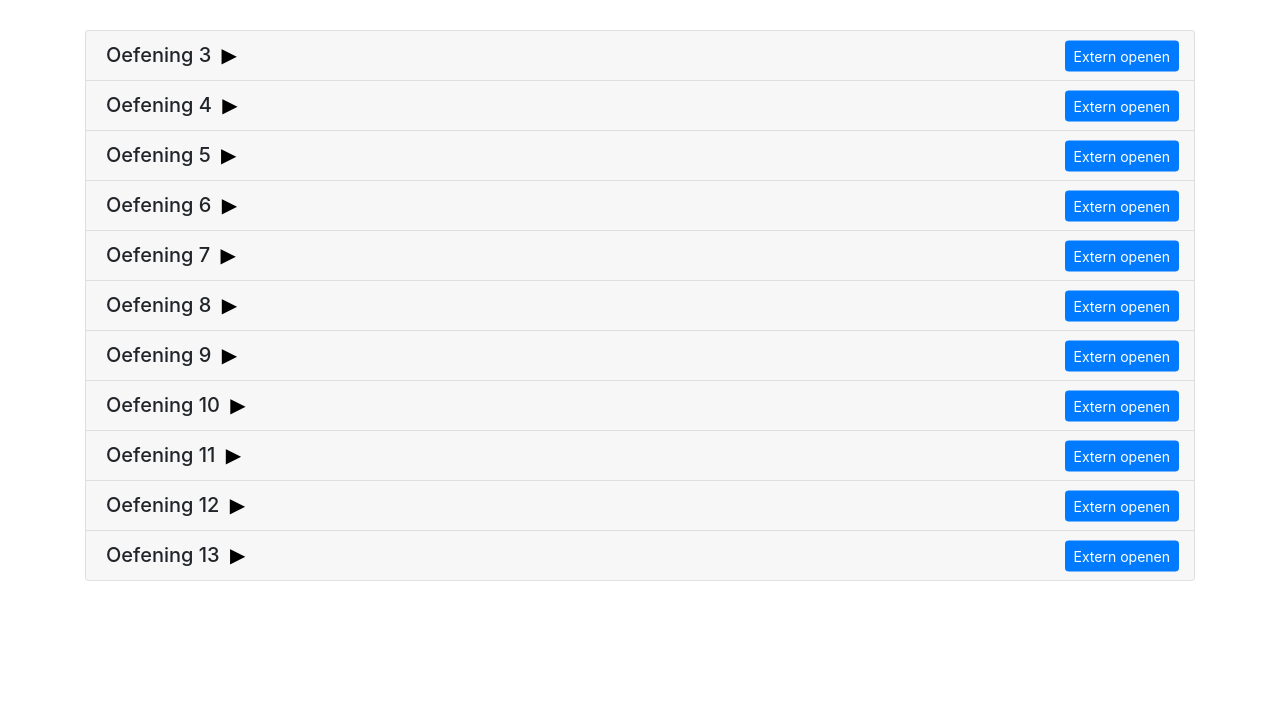
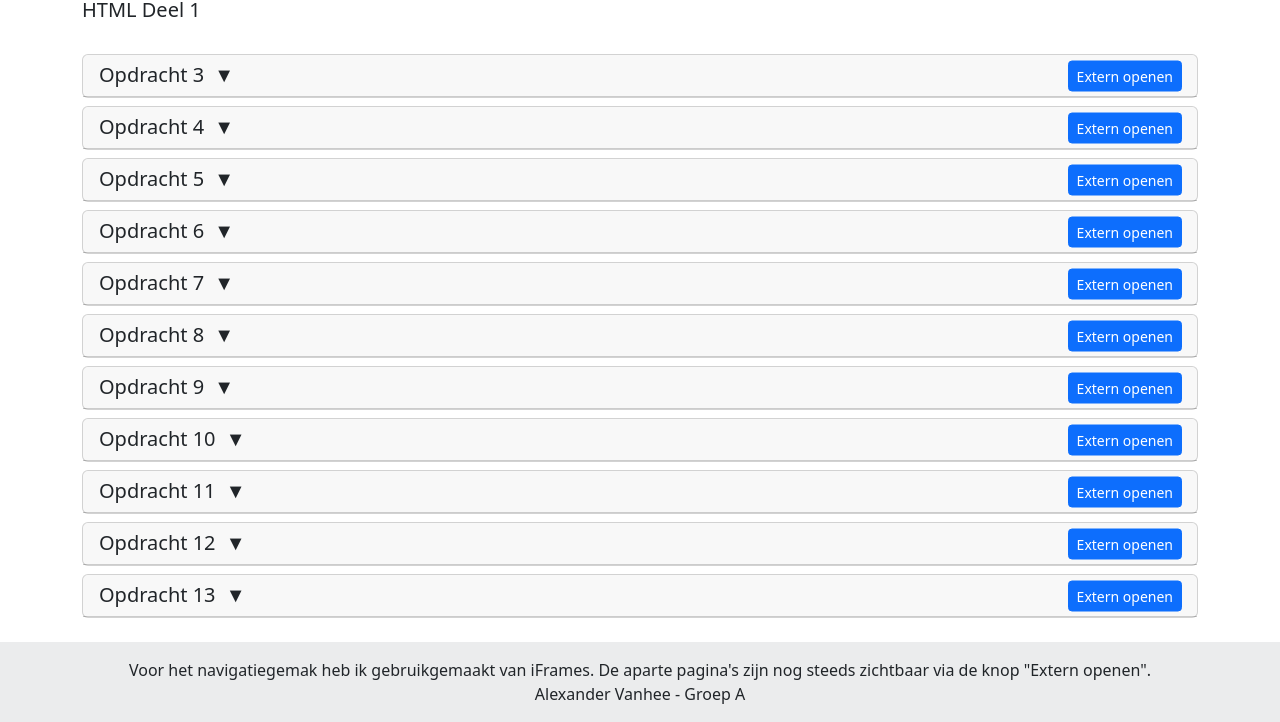
Before and after one commit to AlexanderVanhee/WebDevelopment, a plain HTML site: page index.html in a window 1280 px wide. Shown: the part 225-947 px from the top of the page. Before the commit the page ends 830 px from the top, so only its background shows below. Drawn offline with nearby package versions, Linux system fonts and the light colour scheme.

Commit message:
Final update this week

```diff
--- a/exercises.json
+++ b/exercises.json
@@ -2,19 +2,19 @@
     "tasks": [
       {
         "title": "Labo 2",
-        "subtitle": "HTML",
+        "subtitle": "HTML Deel 1",
         "exercises": [
-          {"title": "Oefening 3", "path": "labo2/oef3.html"},
-          {"title": "Oefening 4", "path": "labo2/oef4.html"},
-          {"title": "Oefening 5", "path": "labo2/oef5.html"},
-          {"title": "Oefening 6", "path": "labo2/oef6.html"},
-          {"title": "Oefening 7", "path": "labo2/oef7.html"},
-          {"title": "Oefening 8", "path": "labo2/oef8.html"},
-          {"title": "Oefening 9", "path": "labo2/oef9.html"},
-          {"title": "Oefening 10", "path": "labo2/oef10.html"},
-          {"title": "Oefening 11", "path": "labo2/oef11.html"},
-          {"title": "Oefening 12", "path": "labo2/oef12.html"},
-          {"title": "Oefening 13", "path": "labo2/oef13.html"}
+          {"title": "Opdracht 3", "path": "labo2/oef3.html"},
+          {"title": "Opdracht 4", "path": "labo2/oef4.html"},
+          {"title": "Opdracht 5", "path": "labo2/oef5.html"},
+          {"title": "Opdracht 6", "path": "labo2/oef6.html"},
+          {"title": "Opdracht 7", "path": "labo2/oef7.html"},
+          {"title": "Opdracht 8", "path": "labo2/oef8.html"},
+          {"title": "Opdracht 9", "path": "labo2/oef9.html"},
+          {"title": "Opdracht 10", "path": "labo2/oef10.html"},
+          {"title": "Opdracht 11", "path": "labo2/oef11.html"},
+          {"title": "Opdracht 12", "path": "labo2/oef12.html"},
+          {"title": "Opdracht 13", "path": "labo2/oef13.html"}
         ]
       }
     ]
--- a/index.html
+++ b/index.html
@@ -4,15 +4,25 @@
     <meta charset="UTF-8">
     <meta name="viewport" content="width=device-width, initial-scale=1.0">
     <title>Oefeningen Alexander Vanhee</title>
-    <link href="https://stackpath.bootstrapcdn.com/bootstrap/4.5.2/css/bootstrap.min.css" rel="stylesheet"> <!-- Bootstrap CSS -->
+    <link href="https://cdn.jsdelivr.net/npm/bootstrap@5.3.0/dist/css/bootstrap.min.css" rel="stylesheet">
+    <link href="https://cdn.jsdelivr.net/npm/bootstrap-icons@1.7.2/font/bootstrap-icons.css" rel="stylesheet">
     <style>
+        html, body {
+            height: 100%;
+        }
+        body {
+            display: flex;
+            flex-direction: column;
+        }
+        .content {
+            flex: 1 0 auto;
+        }
         .preview-container {
             margin-top: 10px;
         }
         iframe {
             width: 100%;
             height: 500px;
-            border: 1px solid #ddd;
         }
         .btn-external {
             margin-left: 10px;
@@ -23,26 +33,7 @@
             padding-right: 60px;
         }
         .exercise-header:hover {
-            background-color: #f8f9fa;
-        }
-        .exercise-title {
-            margin: 0;
-            padding: 0;
-            display: inline-block;
-        }
-
-        .exercise-title::after {
-            content: '\25BC';
-            transform: rotate(-90deg);
-            margin-left: 5px;
-            font-weight: normal;
-            color: black;
-            font-family: Arial, sans-serif;
-        }
-
-        .collapsed.exercise-title::after {
-            content: '\25B6';
-            transform: none;
+            background-color: rgba(var(--bs-secondary-rgb), 0.1);
         }
         .exercise-title {
             margin: 0;
@@ -53,11 +44,11 @@
             content: '\25BC';
             margin-left: 5px;
             font-family: Arial, sans-serif;
+            transition: transform 0.3s ease;
         }
-
-        .collapsed.exercise-title::after {
+        .collapsed .exercise-title::after {
             content: '\25B6';
-            transform: none;
+            transform: rotate(0deg);
         }
         .btn-external {
             position: absolute;
@@ -65,30 +56,56 @@
             top: 50%;
             transform: translateY(-50%);
         }
+        .spinner-container {
+            display: flex;
+            justify-content: center;
+            align-items: center;
+            height: 500px;
+        }
+        #github-logo {
+            width: 20px;
+            height: 20px;
+        }
+        footer {
+            flex-shrink: 0;
+        }
     </style>
 </head>
 <body>
+    <div class="content">
         <div class="container mt-5">
-        <div style="display: flex; align-items: center;">
-            <h5 style="margin: 0;">Alexander Vanhee</h5>
-            <a href="https://github.com/AlexanderVanhee/WebDevelopment" target="_blank" style="margin-left: 10px;">
-                <img src="github.svg" alt="GitHub Logo" style="width: 20px; height: 20px;">
+            <div class="d-flex align-items-center mb-3">
+                <h5 class="mb-0">Alexander Vanhee</h5>
+                <a href="https://github.com/AlexanderVanhee/WebDevelopment" target="_blank" class="ms-2">
+                    <i class="bi bi-github"></i>
                 </a>
             </div>
 
+            <div class="d-flex justify-content-between align-items-center">
                 <h1>Oefeningen</h1>
+                <div class="form-check form-switch">
+                    <input class="form-check-input" type="checkbox" id="themeSwitch">
+                    <label class="form-check-label" for="themeSwitch">
+                        <i class="bi bi-moon-stars-fill"></i>
+                    </label>
+                </div>
+            </div>
             <hr>
             <div id="exercises-container">
-            <!-- Dynamic content will be placed in this spot -->
+                <!-- Dynamic content will be placed here -->
             </div>
         </div>
+    </div>
+    <footer class="bg-body-tertiary text-center text-lg-start mt-auto">
+        <div class="text-center p-3" style="background-color: rgba(0, 0, 0, 0.05);">
+            <a>Voor het navigatiegemak heb ik gebruikgemaakt van iFrames. De aparte pagina's zijn nog steeds zichtbaar via de knop "Extern openen".</a>
+            <br>
+            <a>Alexander Vanhee - Groep A</a>
 
-    <script src="https://code.jquery.com/jquery-3.5.1.min.js"></script>
-    <script src="https://cdn.jsdelivr.net/npm/@popperjs/core@2.5.2/dist/umd/popper.min.js"></script>
-    <script src="https://stackpath.bootstrapcdn.com/bootstrap/4.5.2/js/bootstrap.min.js"></script>
+        </div>
+    </footer>
+    <script src="https://cdn.jsdelivr.net/npm/bootstrap@5.3.0/dist/js/bootstrap.bundle.min.js"></script>
     <script>
-        // Creates lists based on the content of exercises.json, these lists contain entries that represent an exercise via an iFrame
-        // or allows the user to open them externally the old fashioned way.
         function generateExerciseLists(data) {
             const container = document.getElementById('exercises-container');
             data.tasks.forEach((task, taskIndex) => {
@@ -102,20 +119,25 @@
 
                 task.exercises.forEach((exercise, exerciseIndex) => {
                     const card = document.createElement('div');
-                    card.className = 'card';
+                    card.className = 'card mb-2';
                     card.innerHTML = `
-                        <div class="card-header exercise-header" id="heading-${taskIndex}-${exerciseIndex}" data-toggle="collapse"
-                             data-target="#collapse-${taskIndex}-${exerciseIndex}" aria-expanded="true"
+                        <div class="card-header exercise-header" id="heading-${taskIndex}-${exerciseIndex}" data-bs-toggle="collapse"
+                             data-bs-target="#collapse-${taskIndex}-${exerciseIndex}" aria-expanded="false"
                              aria-controls="collapse-${taskIndex}-${exerciseIndex}">
-                            <h5 class="exercise-title mb-0 collapsed">
+                            <h5 class="exercise-title mb-0">
                                 ${exercise.title}
                             </h5>
-                            <button class="btn btn-sm btn-primary btn-external" onclick="openExternal('${exercise.path}'); event.stopPropagation();">Extern openen</button>
+                            <button class="btn btn-sm btn-primary btn-external" onclick="openExternal('${exercise.path}', event);">Extern openen</button>
                         </div>
                         <div id="collapse-${taskIndex}-${exerciseIndex}" class="collapse"
-                             aria-labelledby="heading-${taskIndex}-${exerciseIndex}" data-parent="#accordion-${taskIndex}">
+                             aria-labelledby="heading-${taskIndex}-${exerciseIndex}" data-bs-parent="#accordion-${taskIndex}">
                             <div class="card-body">
-                                <iframe data-src="${exercise.path}"></iframe>
+                                <div class="spinner-container">
+                                    <div class="spinner-border text-primary" role="status">
+                                        <span class="visually-hidden">Loading...</span>
+                                    </div>
+                                </div>
+                                <iframe class="border rounded" data-src="${exercise.path}" style="display: none;"></iframe>
                             </div>
                         </div>
                     `;
@@ -127,42 +149,76 @@
             });
 
             // Initialize iframe when accordion item is shown
-            $('.collapse').on('shown.bs.collapse', function () {
+            document.querySelectorAll('.collapse').forEach(collapseEl => {
+                collapseEl.addEventListener('shown.bs.collapse', function () {
+                    const spinner = this.querySelector('.spinner-container');
                     const iframe = this.querySelector('iframe');
                     if (!iframe.src) {
                         iframe.src = iframe.getAttribute('data-src');
-                }
-
-                // Make sure external links in iframes open in a new page.
                         iframe.onload = function() {
+                            spinner.style.display = 'none';
+                            iframe.style.display = 'block';
                             const iframeDoc = iframe.contentDocument || iframe.contentWindow.document;
+                            // open links in new tab.
                             const links = iframeDoc.getElementsByTagName('a');
                             for (let link of links) {
                                 link.target = '_blank';
                             }
                         };
+                    } else {
+                        spinner.style.display = 'none';
+                        iframe.style.display = 'block';
+                    }
                 });
-            $('.collapse').on('show.bs.collapse', function () {
+
+                collapseEl.addEventListener('show.bs.collapse', function () {
                     const header = this.previousElementSibling;
                     const title = header.querySelector('.exercise-title');
                     title.classList.remove('collapsed');
                 });
 
-            $('.collapse').on('hide.bs.collapse', function () {
+                collapseEl.addEventListener('hide.bs.collapse', function () {
                     const header = this.previousElementSibling;
                     const title = header.querySelector('.exercise-title');
                     title.classList.add('collapsed');
                 });
+            });
         }
-        // Open external links in a new tab for ease of use.
-        function openExternal(url) {
+
+        // Open html content in new tab instead of iframe.
+        function openExternal(url, event) {
+            event.stopPropagation();
             window.open(url, '_blank');
         }
 
+        function setTheme(theme) {
+            document.documentElement.setAttribute('data-bs-theme', theme);
+            localStorage.setItem('theme', theme);
+        }
+
+        // Startup
+        document.addEventListener('DOMContentLoaded', function() {
             // Load from exercises.json
-        $(document).ready(function() {
-            $.getJSON('exercises.json', function(data) {
-                generateExerciseLists(data);
+            fetch('exercises.json')
+                .then(response => response.json())
+                .then(data => generateExerciseLists(data));
+
+            // get theme switch
+            const themeSwitch = document.getElementById('themeSwitch');
+
+            // Load theme from Local Storage
+            const savedTheme = localStorage.getItem('theme');
+            if (savedTheme) {
+                setTheme(savedTheme);
+                themeSwitch.checked = savedTheme === 'dark';
+            } else {
+                setTheme('light');
+                themeSwitch.checked = false;
+            }
+            // init themeswitch functionality.
+            themeSwitch.addEventListener('change', function() {
+                const newTheme = this.checked ? 'dark' : 'light';
+                setTheme(newTheme);
             });
         });
     </script>
```
Also changed, not shown: labo2/oef12.html (+2 -1 lines), labo2/oef3.html (+3 -3 lines), labo2/oef4.html (+2 -2 lines), labo2/oef6.html (+1 -1 lines), labo2/oef7.html (+1 -1 lines), labo2/oef8.html (+1 -1 lines), github.svg (deleted), test.svg (deleted). Lines whose indentation alone changed are shown as unchanged.
